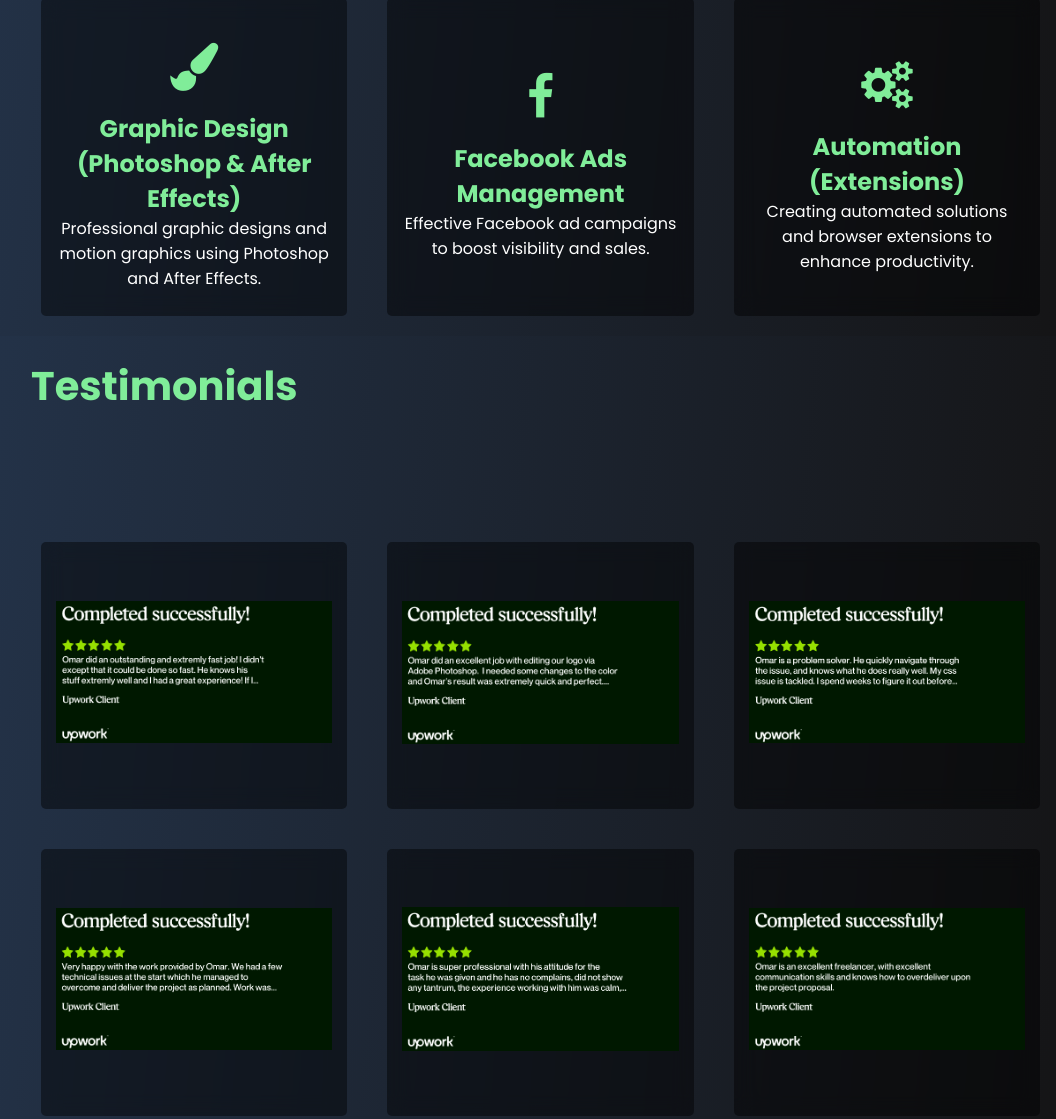
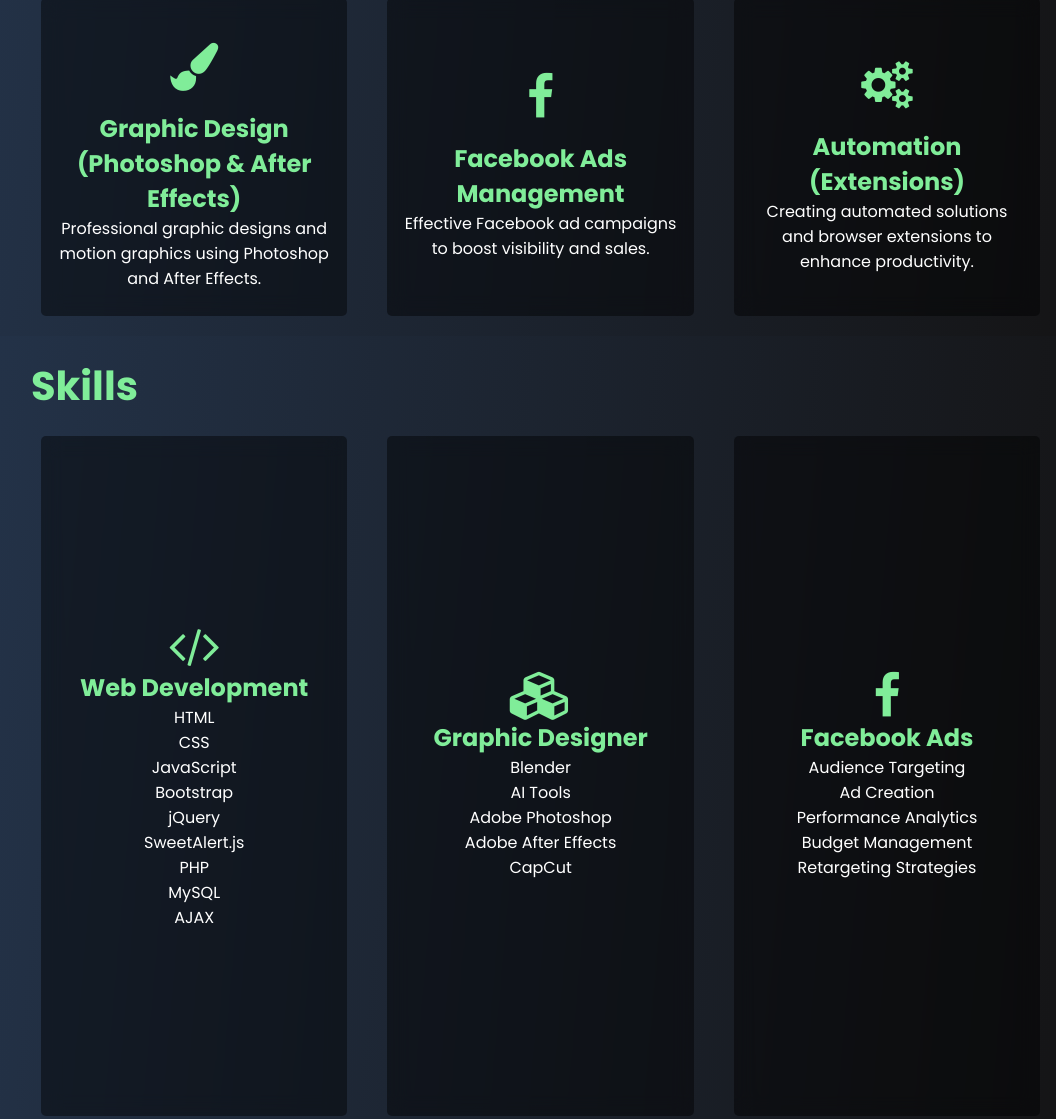
Before and after one commit to OmarAbed16/Omar-Abed-Portfolio-Project-1-HTML-CSS-Build-Your-Portfolio, a plain HTML site: page index.html in a window 1280 px wide. Shown: the part 1264-2383 px from the top of the page, without its empty margins (79-1135 px from the left). Drawn offline with Linux system fonts and the light colour scheme; a web font is replaced by a local one.

Commit message:
Finish Skills section

```diff
--- a/css/media.css
+++ b/css/media.css
@@ -120,4 +120,20 @@
 }
 
 
+
+
+.Skills {
+    grid-template-columns: 1fr;
+    grid-template-rows: 100px auto;
+    padding: 5px;
+    row-gap: 0px;
+    overflow-y: scroll;
   }
+
+  .Skills .heading {
+    grid-column:1;
+}
+
+
+
+  }
--- a/css/style.css
+++ b/css/style.css
@@ -6,7 +6,9 @@
     padding: 0px;
     font-family: 'Poppins', sans-serif;
 }
-
+html {
+    scroll-behavior: smooth;
+  }
 body{
     background: linear-gradient(-85deg, rgba(19,17,16,255), #24344b);
     height: 100vh;
@@ -500,3 +502,59 @@
 .Project:hover h2,.Project:hover i{
     color: #176d2d
 }
+
+
+
+
+
+.Skills {
+    color: white;
+    display: grid;
+    grid-template-columns: repeat(3, calc(33% - 10px));
+grid-template-rows: 80px 1fr;
+    padding: 0px 100px ;
+
+}
+
+.Skills .heading {
+    grid-column: 1/span 3;
+}
+
+.Skills .skill {
+    display: flex;
+    text-align: center;
+    justify-content: center;
+    padding: 15px;
+    background-color: rgba(0, 0, 0, 0.437);
+    border-radius: 5px;
+    margin: 20px;
+    backdrop-filter: blur(10px);
+    flex-direction: column;
+
+    transition-duration: 0.25s;
+}
+
+.Skills .skill i {
+    font-size: 3rem;
+    color:#80ed99
+}
+
+.Skills .skill .service-icon {
+    padding: 0px 50px;
+    border-radius: 5px;
+    margin: 20px auto;
+}
+.skill h2{
+    color:#80ed99
+}
+.skill:hover {
+    background-color: #80ed99;
+    color: #176d2d
+}
+.skill:hover h2,.skill:hover i{
+    color: #176d2d
+}
+
+.skill ul{
+list-style-type: none;
+}
--- a/index.html
+++ b/index.html
@@ -18,9 +18,9 @@
   <body>
     <header>
       <nav>
-        <div id="nav-logo">
+        <a href="#hero" id="nav-logo">
           <img id="logo" src="Media/logo.png" alt="logo" />
-        </div>
+        </a>
         <div class="nav-sections">
           <a href="#hero">About me</a>
           <a href="#Services">Services</a>
@@ -55,7 +55,7 @@
             and Blender . Let’s create unique brand identities together!
           </p>
           <div class="buttonGroup">
-            <button>Hire Me</button><button>Contact Me</button>
+            <a href="https://www.upwork.com/freelancers/~01e4636252f1186adb" target="_blank"><button>Hire Me</button></a><a href="#contactMe"><button>Contact Me</button></a>
           </div>
         </div>
         <div class="SideImg">
@@ -107,6 +107,53 @@
         </div>
 
     </div>
+
+    <div id="Skills" class="section Skills">
+
+      <h1 class="heading">Skills</h1>
+
+      <div class="skill">
+        <div class="skill-icon"><i class="fa fa-code"></i></div>
+        <h2>Web Development</h2>
+        <ul>
+          <li>HTML</li>
+          <li>CSS</li>
+          <li>JavaScript</li>
+          <li>Bootstrap</li>
+          <li>jQuery</li>
+          <li>SweetAlert.js</li>
+          <li>PHP</li>
+          <li>MySQL</li>
+          <li>AJAX</li>
+      </ul>
+      </div>
+      <div class="skill">
+        <div class="skill-icon"><i class="fa fa-cubes"></i></div>
+        <h2>Graphic Designer</h2>
+        <ul>
+          <li>Blender</li>
+          <li>AI Tools</li>
+          <li>Adobe Photoshop</li>
+          <li>Adobe After Effects</li>
+          <li>CapCut</li>
+      </ul>
+      </div>
+      <div class="skill">
+        <div class="skill-icon"><i class="fa fa-facebook"></i></div>
+        <h2>Facebook Ads</h2>
+        <ul>
+          <li>Audience Targeting</li>
+          <li>Ad Creation</li>
+          <li>Performance Analytics</li>
+          <li>Budget Management</li>
+          <li>Retargeting Strategies</li>
+
+        </ul>
+      </div>
+
+
+  </div>
+
 
     <div id="Testimonials" class="section testimonials">
 
```
